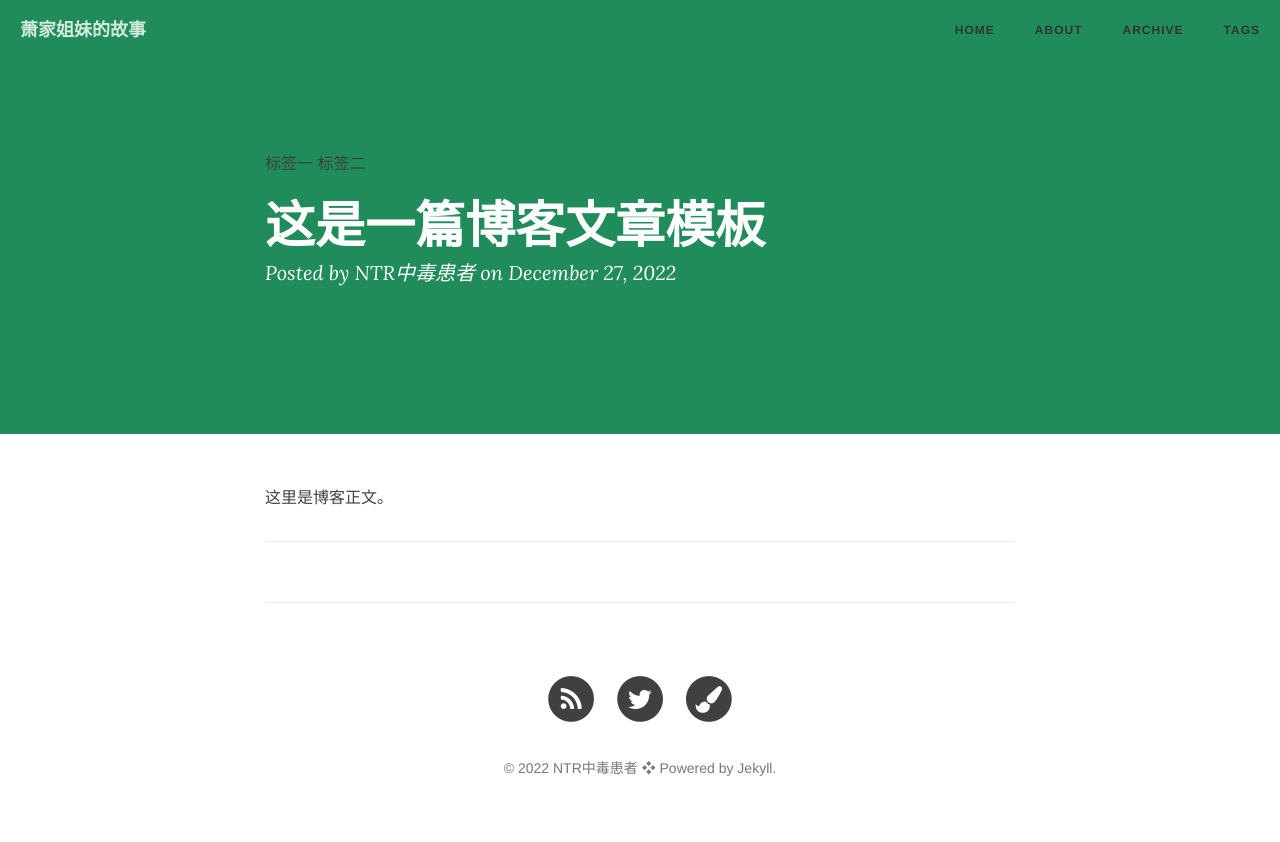
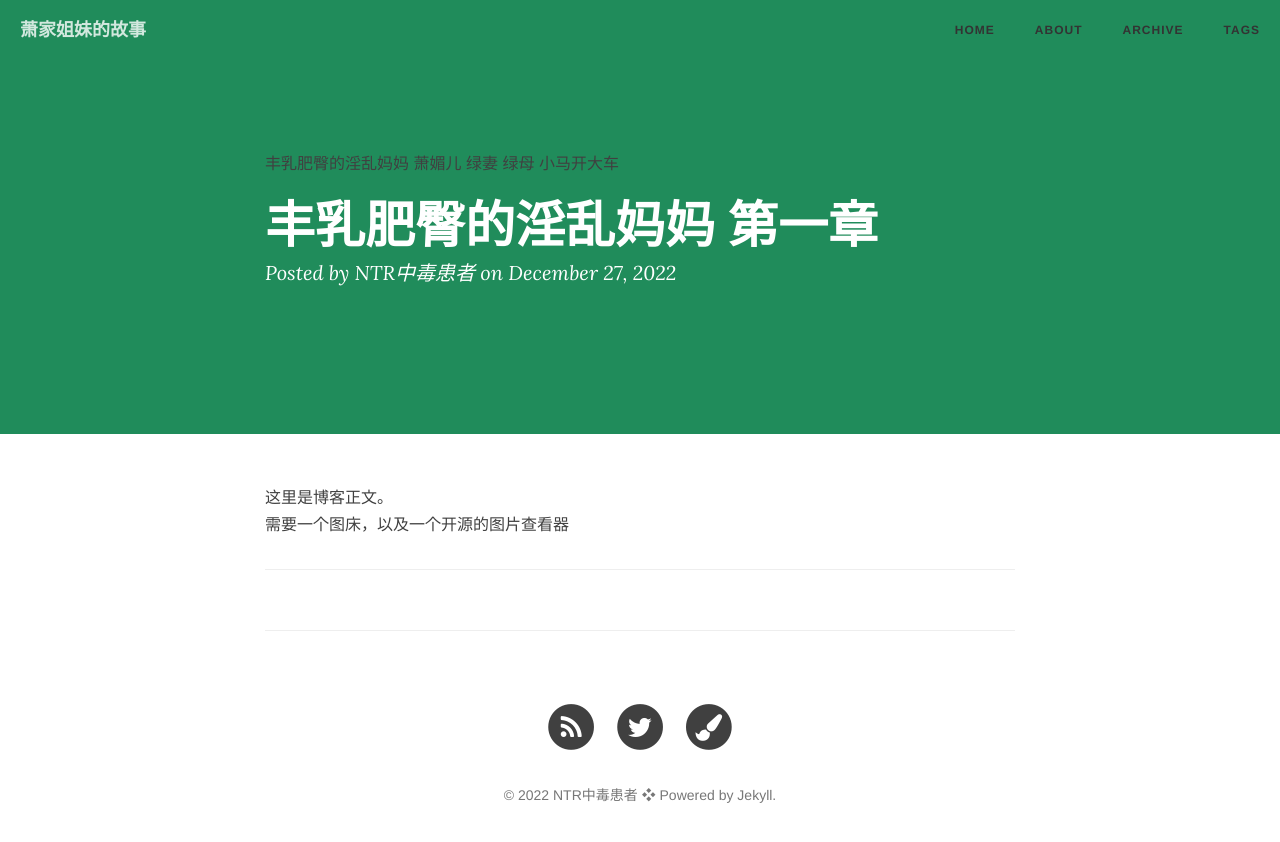
Before and after one commit to lyfllrr/lyfllrr.github.io, a Jekyll site: the page built from _posts/2015-03-02-how-to-write.md, in a window 1280 px wide. Shown: the top 842 px of the page. Built offline with Jekyll 4.4.1, drawn with Linux system fonts in a browser that asks for light colours; nearby versions of some CDN libraries; comment, search, counter and statistics services are not loaded.

Commit message:
modified first post

```diff
--- a/_posts/2015-03-02-how-to-write.md
+++ b/_posts/2015-03-02-how-to-write.md
@@ -1,10 +1,11 @@
 ---
 layout: post
-title: 这是一篇博客文章模板
+title: 丰乳肥臀的淫乱妈妈 第一章
 date: 2022-12-27
 categories: blog
-tags: [标签一, 标签二]
-description: 文章金句。
+tags: [丰乳肥臀的淫乱妈妈, 萧媚儿, 绿妻, 绿母, 小马开大车]
+description:
 ---
 
 这里是博客正文。
+需要一个图床，以及一个开源的图片查看器
```
